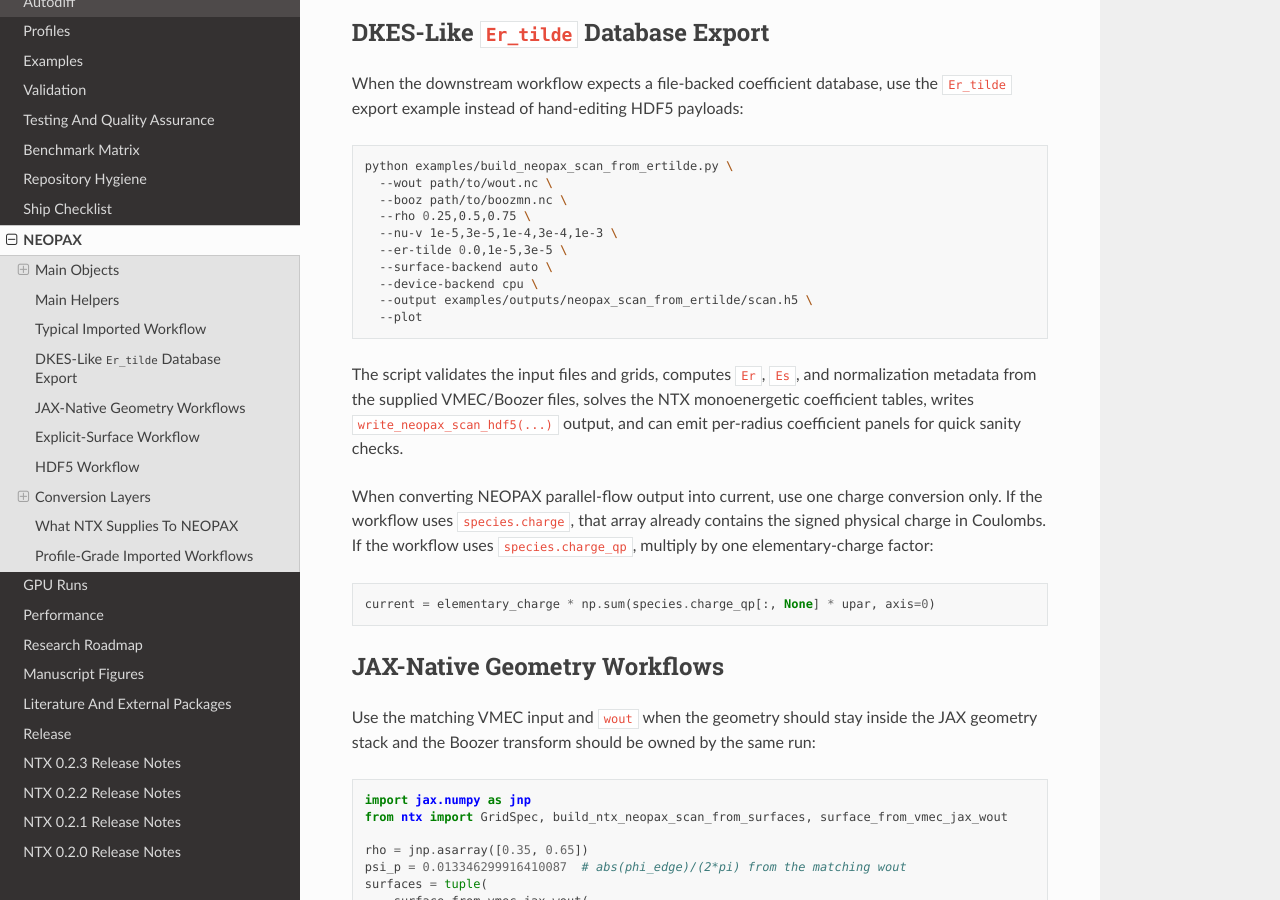
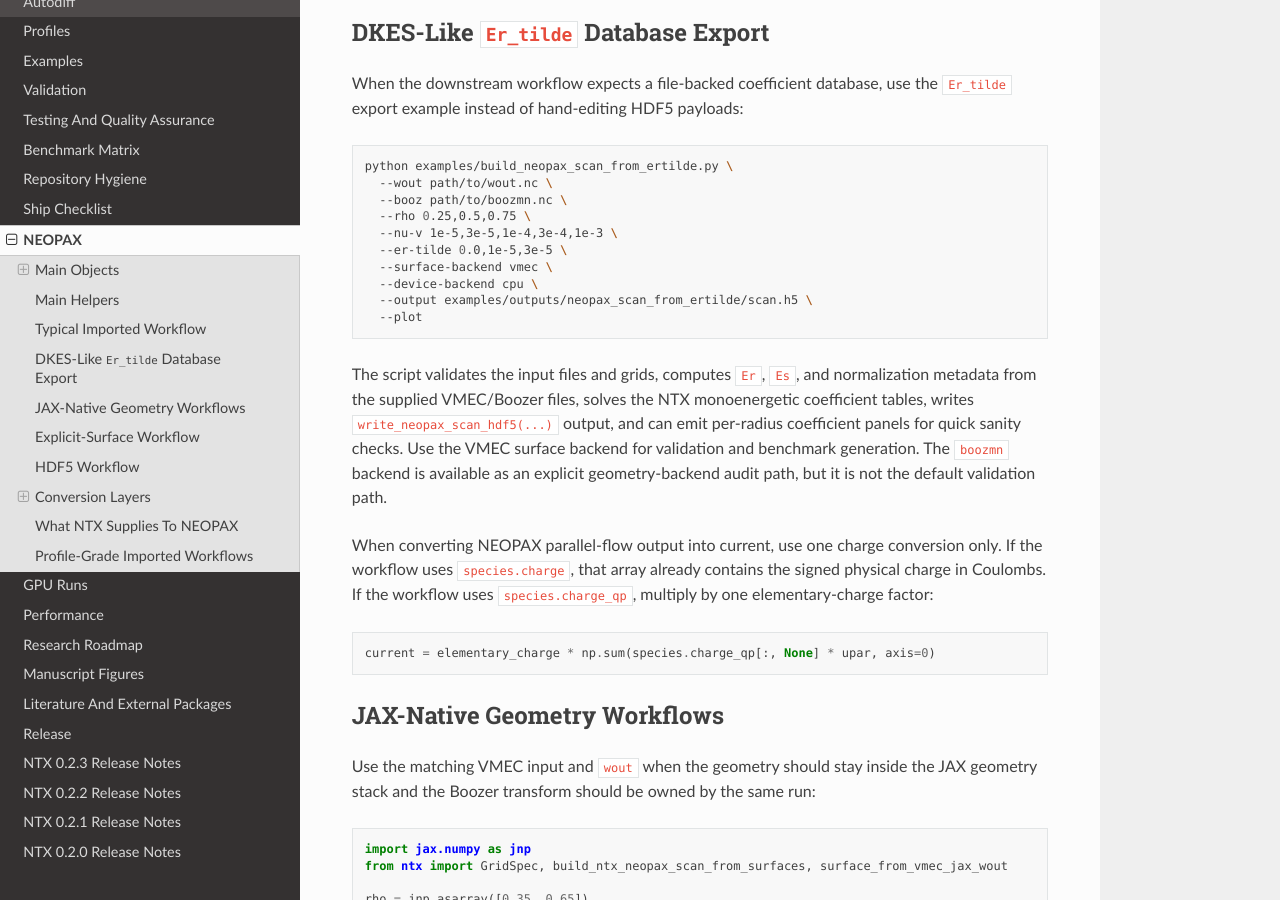
Before and after one commit to uwplasma/NTX, a Sphinx documentation site: the page built from docs/neopax.md, in a window 1280 px wide and 900 px high, scrolled down 2933 px. Built offline with Sphinx 7.4.7 and the Read the Docs theme 3.1.0, drawn with Linux system fonts in a browser that asks for light colours.

Commit message:
Prefer validated VMEC scan backend by default

```diff
--- a/docs/neopax.md
+++ b/docs/neopax.md
@@ -154,7 +154,7 @@ python examples/build_neopax_scan_from_ertilde.py \
   --rho 0.25,0.5,0.75 \
   --nu-v 1e-5,3e-5,1e-4,3e-4,1e-3 \
   --er-tilde 0.0,1e-5,3e-5 \
-  --surface-backend auto \
+  --surface-backend vmec \
   --device-backend cpu \
   --output examples/outputs/neopax_scan_from_ertilde/scan.h5 \
   --plot
@@ -164,6 +164,9 @@ The script validates the input files and grids, computes `Er`, `Es`, and
 normalization metadata from the supplied VMEC/Boozer files, solves the NTX
 monoenergetic coefficient tables, writes `write_neopax_scan_hdf5(...)` output,
 and can emit per-radius coefficient panels for quick sanity checks.
+Use the VMEC surface backend for validation and benchmark generation. The
+`boozmn` backend is available as an explicit geometry-backend audit path, but
+it is not the default validation path.
 
 When converting NEOPAX parallel-flow output into current, use one charge
 conversion only. If the workflow uses `species.charge`, that array already
```
Also changed, not shown: 2 other files.
